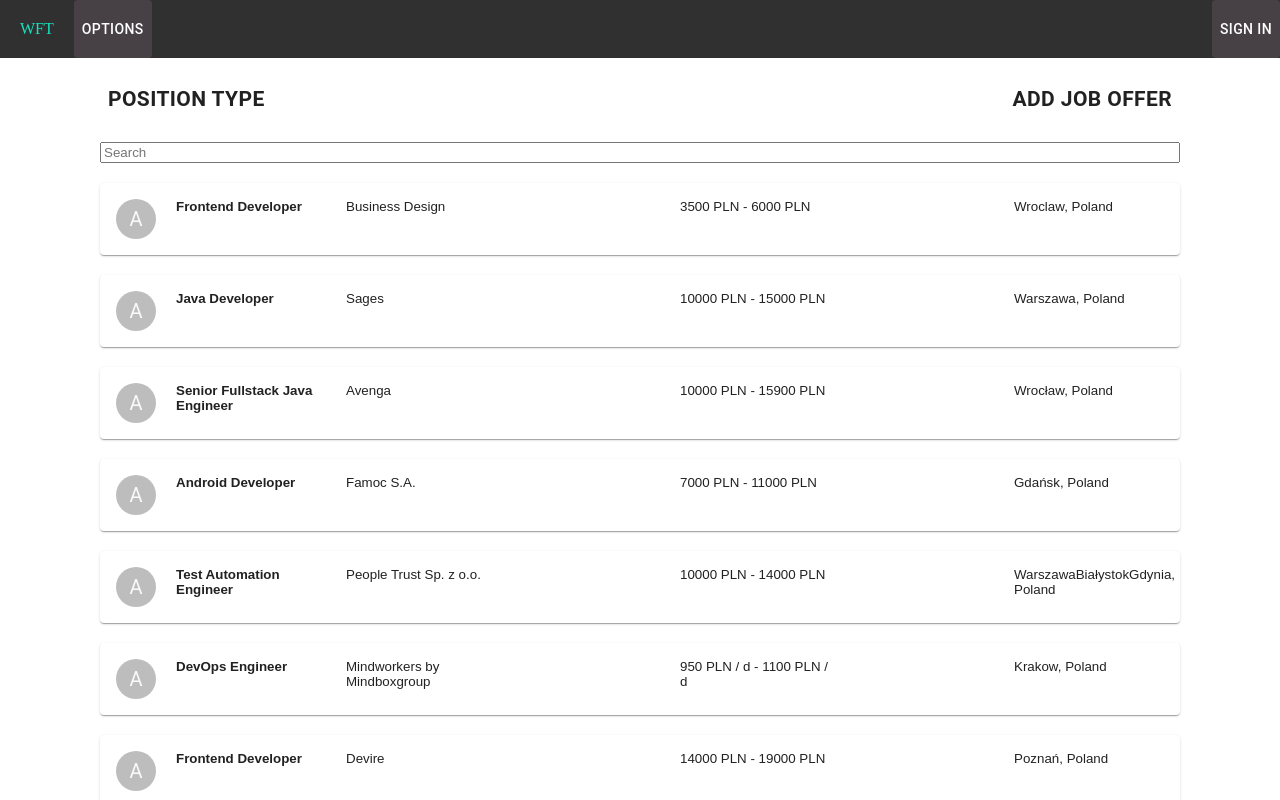
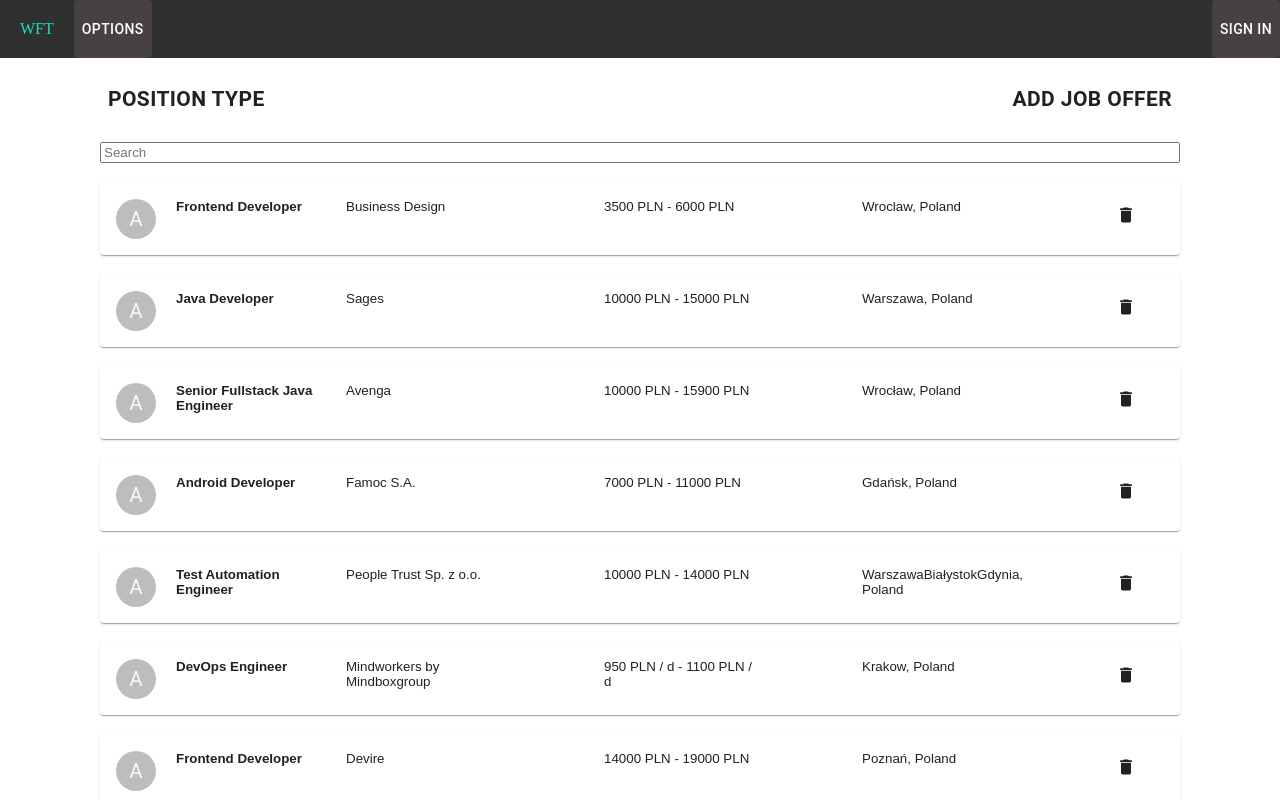
Before and after one commit to pruszynskia/wft, a React (Create React App) app in the folder client/: page /job-offers-list in a window 1280 px wide. Shown: the top 800 px of the page. Built offline with nearby package versions, Linux system fonts and the light colour scheme.

Commit message:
create delete button

```diff
--- a/client/package.json
+++ b/client/package.json
@@ -4,6 +4,7 @@
   "private": true,
   "dependencies": {
     "@material-ui/core": "^4.11.2",
+    "@material-ui/icons": "^4.11.2",
     "@testing-library/jest-dom": "^5.11.6",
     "@testing-library/react": "^11.2.2",
     "@testing-library/user-event": "^12.6.0",
@@ -18,6 +19,7 @@
     "react-router-dom": "^5.2.0",
     "react-scripts": "4.0.1",
     "redux": "^4.0.5",
+    "redux-devtools-extension": "^2.13.8",
     "typescript": "^4.1.3",
     "web-vitals": "^0.2.4",
     "webpack": "4.44.2"
--- a/client/src/components/JobOffer/JobOfferList.tsx
+++ b/client/src/components/JobOffer/JobOfferList.tsx
@@ -7,6 +7,7 @@
 import CardContent from '@material-ui/core/CardContent';
 import Avatar from '@material-ui/core/Avatar';
 import { Button } from '@material-ui/core';
+import DeleteIcon from '@material-ui/icons/Delete';
 import Modal from '@material-ui/core/Modal';
 import Backdrop from '@material-ui/core/Backdrop';
 import Fade from '@material-ui/core/Fade';
@@ -110,6 +111,11 @@
                                 <div className={useStyles.jobOfferItem}>
                                     {pos.company.address.city}, {pos.company.address.country}
                                 </div>
+                                <div>
+                                    <Button
+                                    startIcon={<DeleteIcon />}
+                                    />
+                                </div>
                             </CardContent>
                         </CardActionArea>
                     </Card>
```
